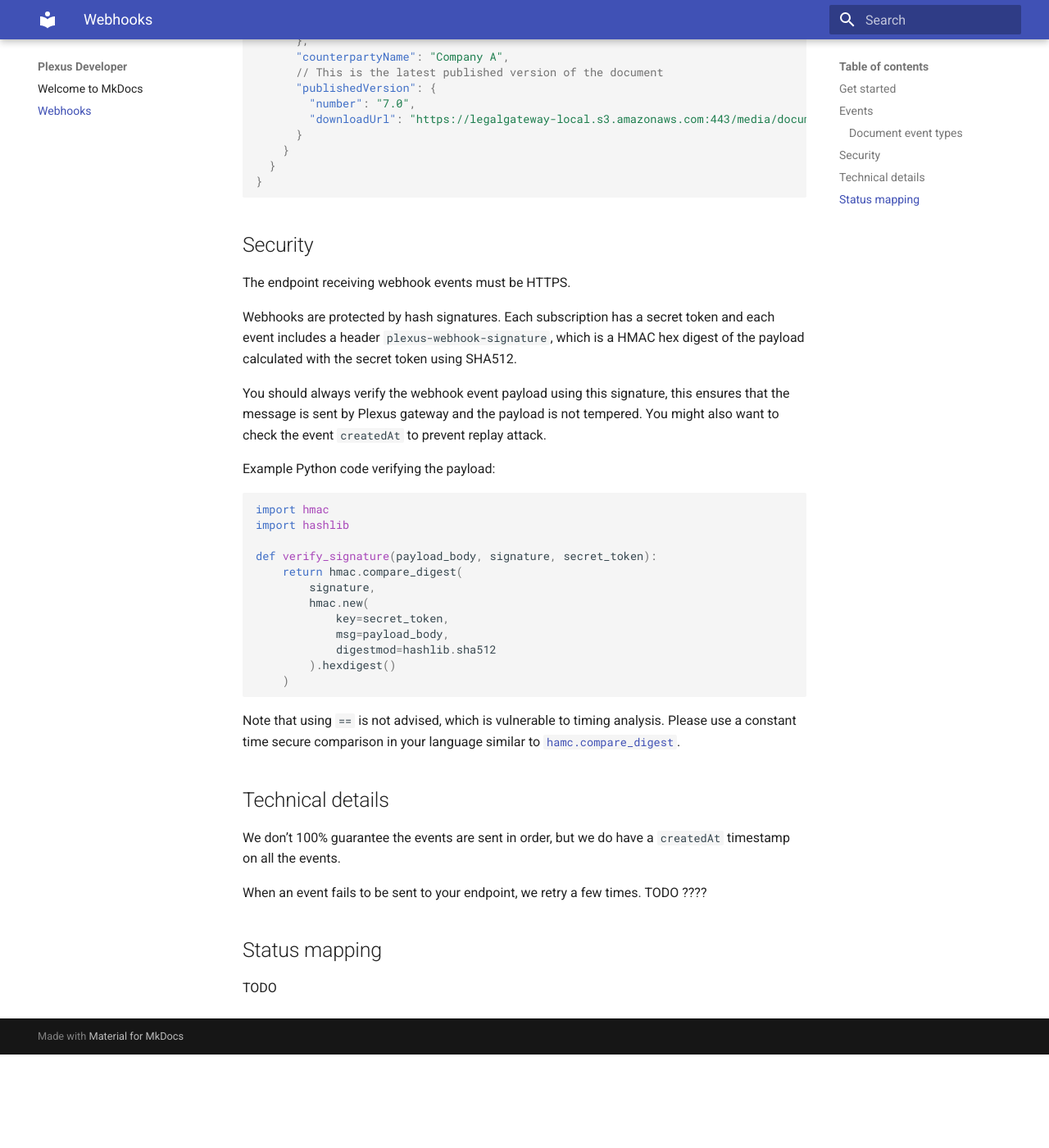
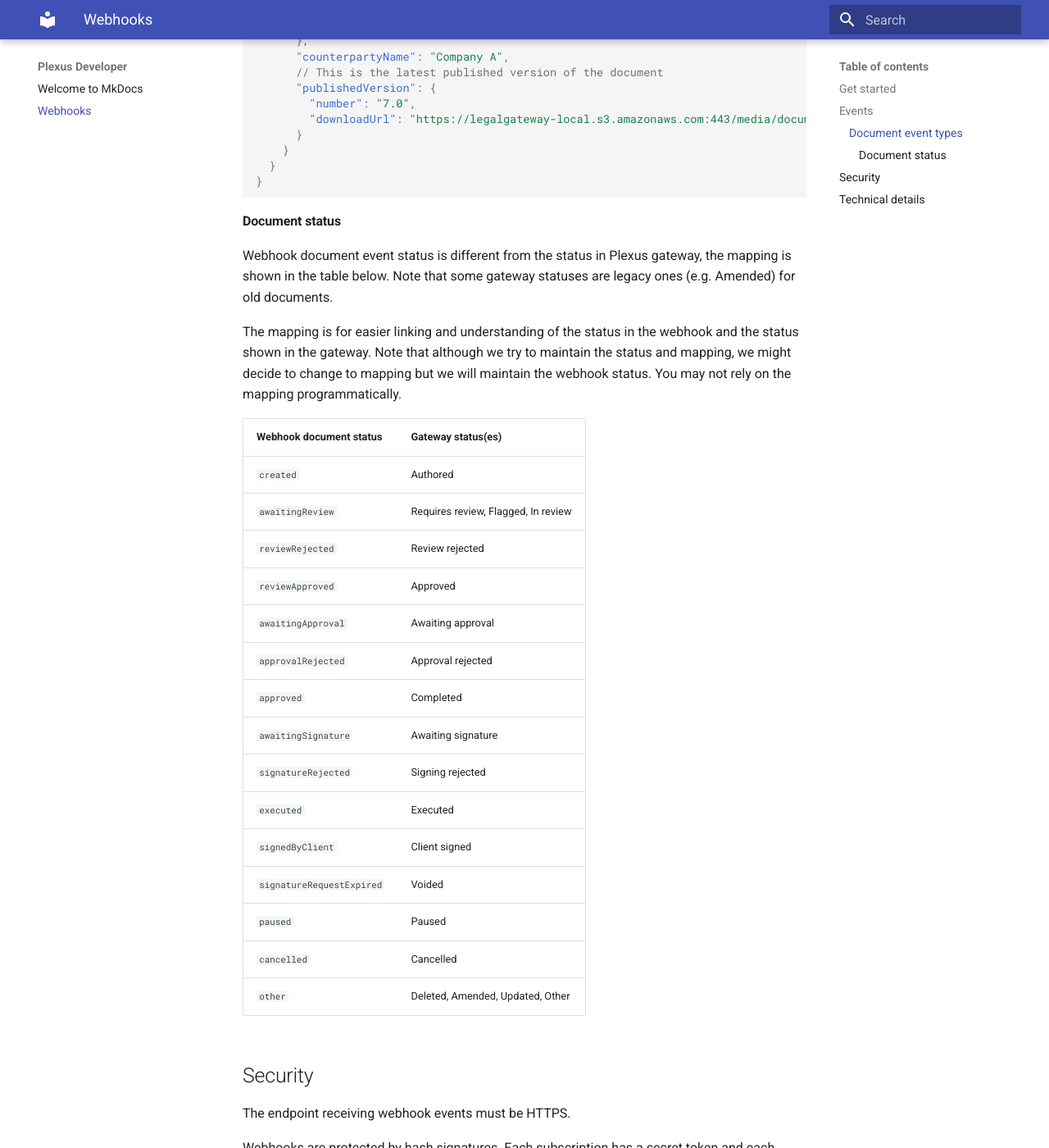
Before and after one commit to Plexlogic/developer, an MkDocs documentation site: the page built from docs/webhooks.md, in a window 1280 px wide and 1400 px high, scrolled down 1900 px. Shown: the whole window at 82% size. Built offline with MkDocs 1.6.1 and Material for MkDocs 9.7.7, drawn with Linux system fonts in a browser that asks for light colours; before the commit the page ends 3186 px from its top, so only the background shows below that.

Commit message:
Document status mapping

````diff
--- a/docs/webhooks.md
+++ b/docs/webhooks.md
@@ -95,6 +95,30 @@ Document event types share the same payload format.
 }
 ```
 
+#### Document status
+
+Webhook document event status is different from the status in Plexus gateway, the mapping is shown in the table below. Note that some gateway statuses are legacy ones (e.g. Amended) for old documents.
+
+The mapping is for easier linking and understanding of the status in the webhook and the status shown in the gateway. Note that although we try to maintain the status and mapping, we might decide to change to mapping but we will maintain the webhook status. You may not rely on the mapping programmatically.
+
+| Webhook document status | Gateway status(es) |
+| --- | --- |
+| `created` | Authored |
+| `awaitingReview` | Requires review, Flagged, In review |
+| `reviewRejected` | Review rejected |
+| `reviewApproved` | Approved |
+| `awaitingApproval` | Awaiting approval |
+| `approvalRejected` | Approval rejected |
+| `approved` | Completed |
+| `awaitingSignature` | Awaiting signature |
+| `signatureRejected` | Signing rejected |
+| `executed` | Executed |
+| `signedByClient` | Client signed |
+| `signatureRequestExpired` | Voided |
+| `paused` | Paused |
+| `cancelled` | Cancelled |
+| `other` | Deleted, Amended, Updated, Other |
+
 ## Security
 
 The endpoint receiving webhook events must be HTTPS.
@@ -127,7 +151,3 @@ Note that using `==` is not advised, which is vulnerable to timing analysis. Ple
 We don’t 100% guarantee the events are sent in order, but we do have a `createdAt` timestamp on all the events.
 
 When an event fails to be sent to your endpoint, we retry a few times. TODO ????
-
-## Status mapping
-
-TODO
````
